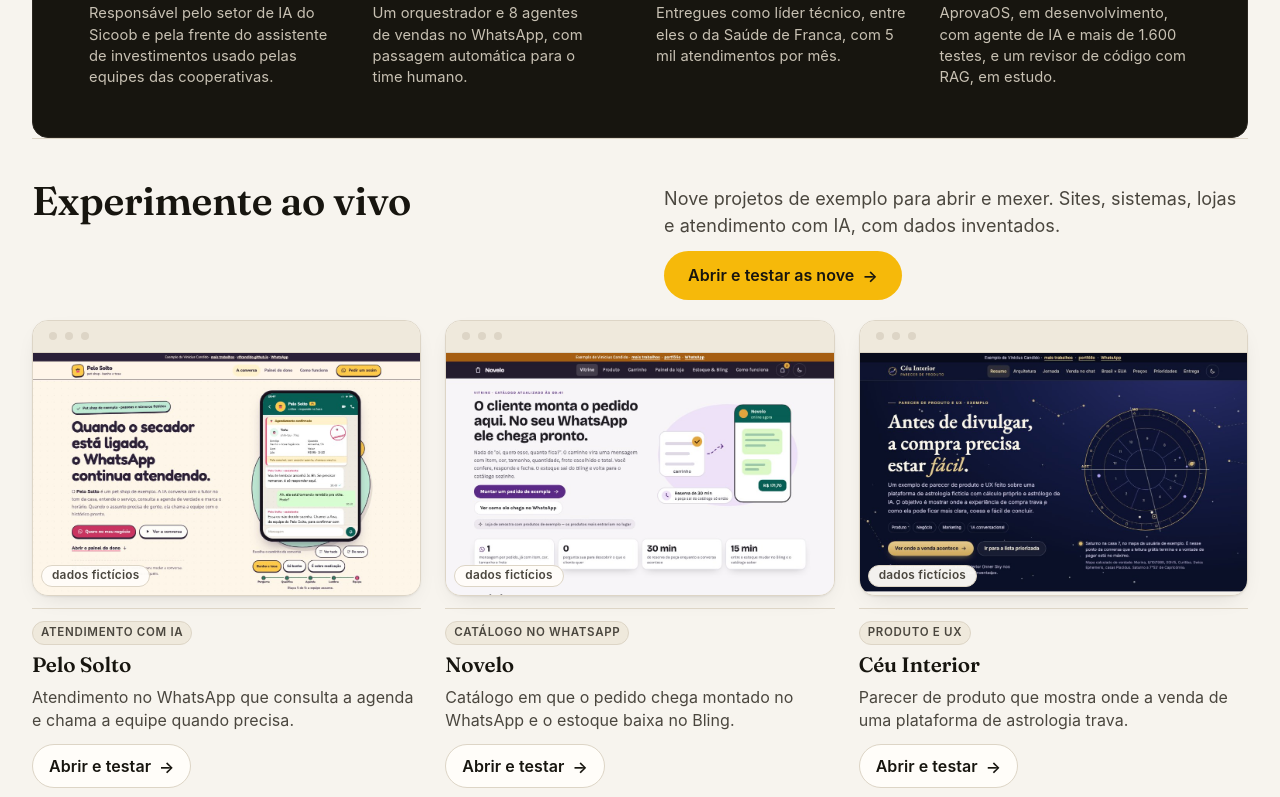
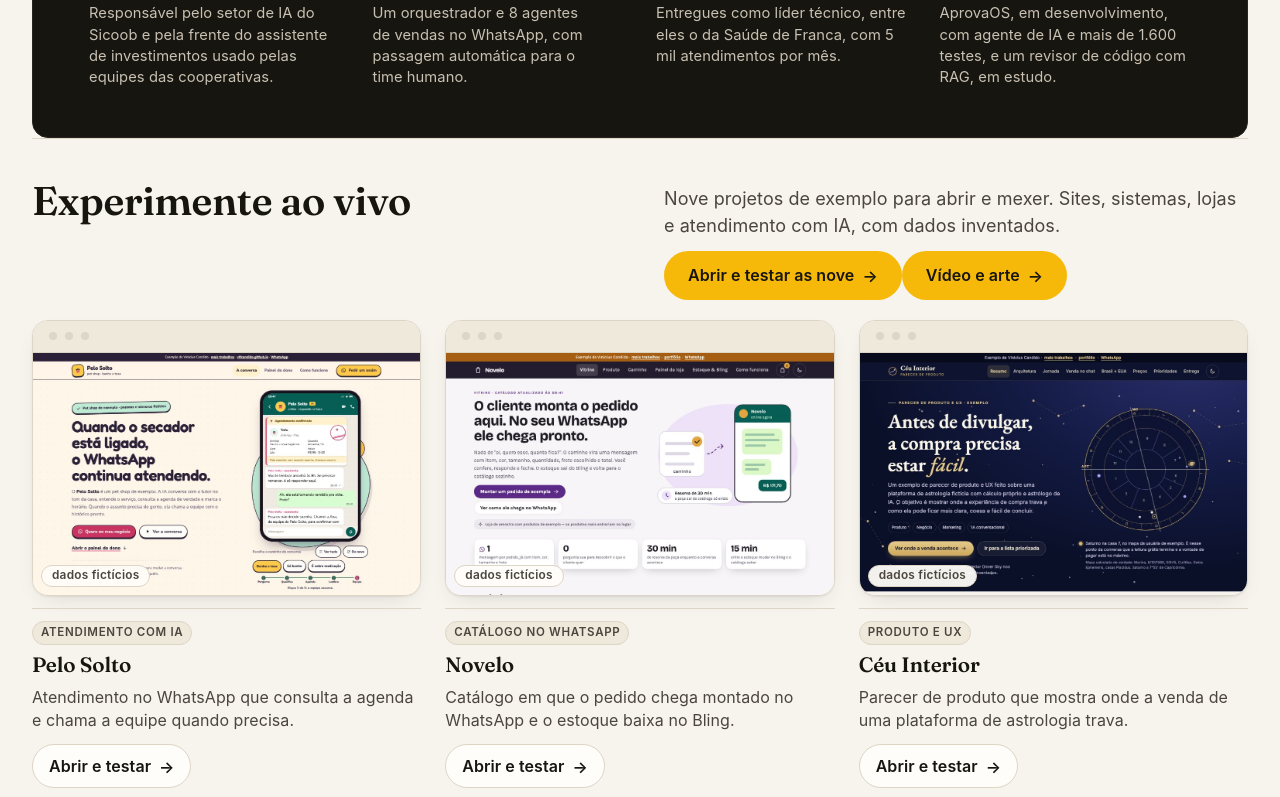
Before and after one commit to vlfcandido/vlfcandido.github.io, a React (Vite) app: page / in a window 1280 px wide. Shown: the part 1808-2605 px from the top of the page. Built offline with nearby package versions, Linux system fonts and the light colour scheme; a web font is replaced by a local one.

Commit message:
portfolio: link de video e arte na vitrine da home
O criativo tem pagina propria em /trabalhos/criativo/ desde hoje, com story e
reel; a home nao levava a ela. O botao entra ao lado do 'abrir e testar as
nove', com o rotulo vindo do conteudo.

```diff
--- a/src/home/Vitrine.tsx
+++ b/src/home/Vitrine.tsx
@@ -90,6 +90,11 @@ export function Vitrine() {
             {experimente.verTodas}
             <span className="seta" aria-hidden="true">→</span>
           </a>
+          {/* 09/11/2026: o criativo saiu da vitrine de telas e ganhou página própria; este link liga as duas. */}
+          <a className="cta toque vitrine-cta" href={caminhoPublico(base, 'trabalhos/criativo/')}>
+            {experimente.verCriativo}
+            <span className="seta" aria-hidden="true">→</span>
+          </a>
           <p className="vitrine-dica so-toque">Arraste para o lado para ver as nove.</p>
         </div>
       </div>
--- a/src/home/conteudo.ts
+++ b/src/home/conteudo.ts
@@ -289,6 +289,8 @@ export function conteudoHome() {
       lede: 'Nove projetos de exemplo para abrir e mexer. Sites, sistemas, lojas e atendimento com IA, com dados inventados.',
       cta: 'Abrir e testar',
       verTodas: 'Abrir e testar as nove',
+      // 09/11/2026: as peças de criativo (vídeo e arte) moram em /trabalhos/criativo/ e entram por aqui.
+      verCriativo: 'Vídeo e arte',
     },
     prototipo: {
       titulo: 'Veja o seu sistema funcionando antes de fechar.',
```
